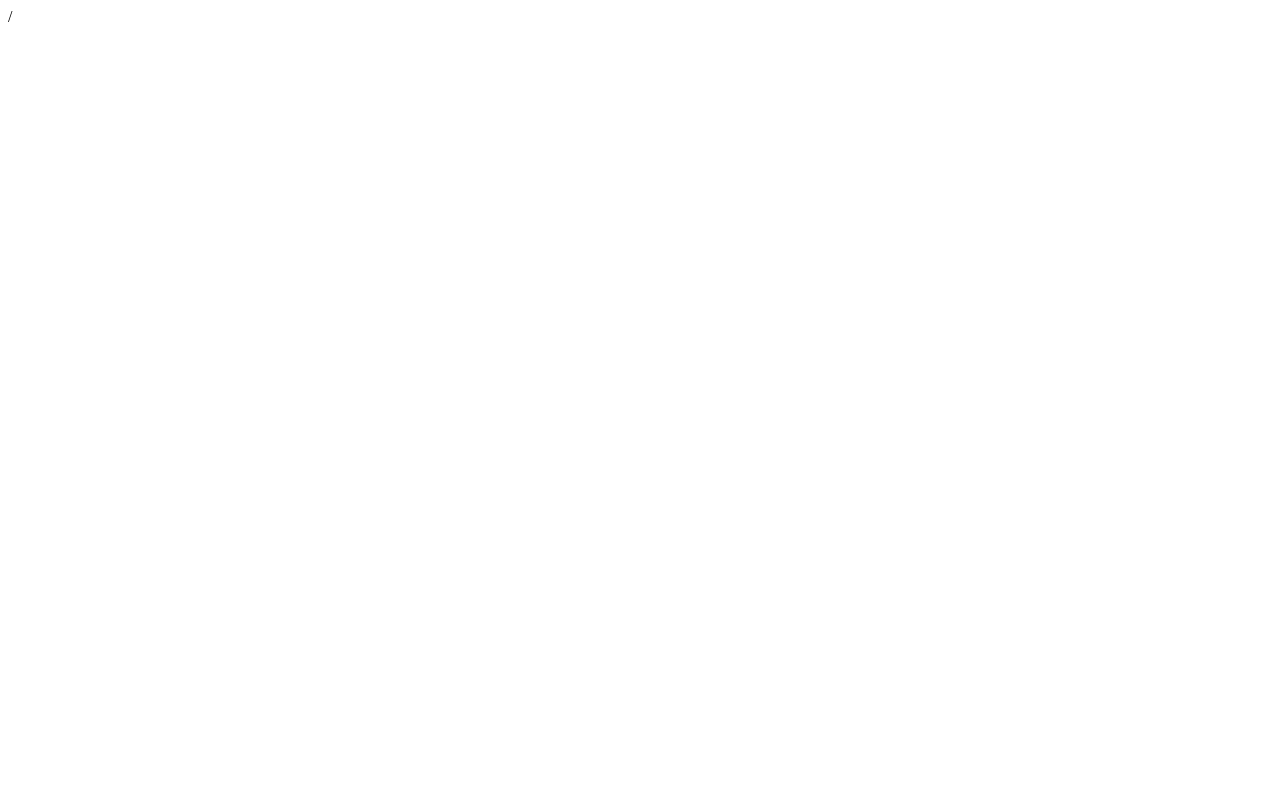
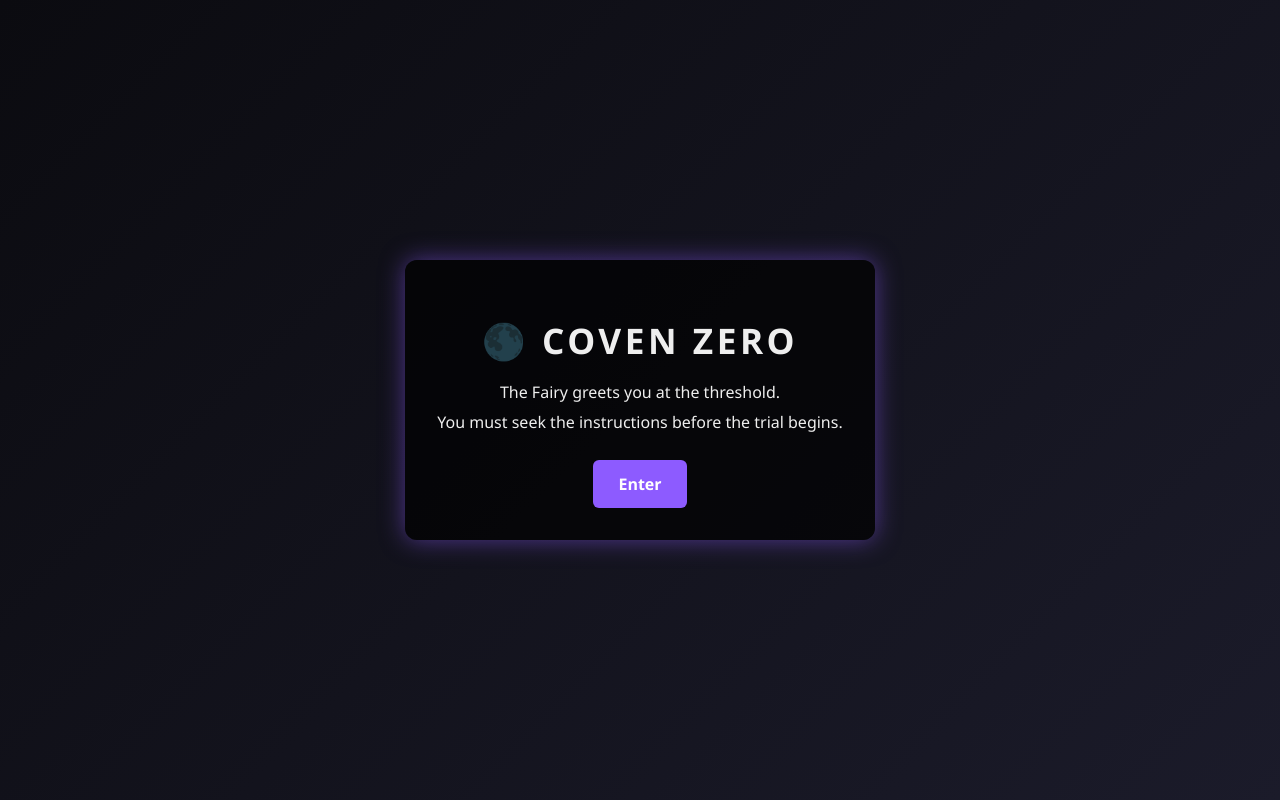
Before and after one commit to catch1981/Welcomfairydiscordbot, a plain HTML site: page index.html in a window 1280 px wide. Drawn offline with Linux system fonts and the light colour scheme.

Commit message:
Update index.html

```diff
--- a/index.html
+++ b/index.html
@@ -1 +1,48 @@
-/
+<!DOCTYPE html>
+<html lang="en">
+<head>
+  <meta charset="UTF-8" />
+  <meta name="viewport" content="width=device-width, initial-scale=1" />
+  <title>COVEN ZERO — Welcome</title>
+  <style>
+    body {
+      margin: 0;
+      font-family: "Segoe UI", sans-serif;
+      color: #eee;
+      background: linear-gradient(135deg, #0b0b10, #1b1b2a);
+      display: flex;
+      align-items: center;
+      justify-content: center;
+      height: 100vh;
+      text-align: center;
+    }
+    .box {
+      background: rgba(0,0,0,0.7);
+      padding: 2em;
+      border-radius: 12px;
+      box-shadow: 0 0 25px rgba(141,91,255,0.5);
+      max-width: 600px;
+    }
+    h1 { font-size: 2.2em; margin-bottom: 0.5em; letter-spacing: 0.1em; }
+    p { margin: 0.5em 0; }
+    a.button {
+      display: inline-block;
+      margin-top: 1.2em;
+      padding: 0.8em 1.6em;
+      background: #8d5bff;
+      color: #fff;
+      text-decoration: none;
+      border-radius: 6px;
+      font-weight: bold;
+    }
+  </style>
+</head>
+<body>
+  <div class="box">
+    <h1>🌑 COVEN ZERO</h1>
+    <p>The Fairy greets you at the threshold.</p>
+    <p>You must seek the instructions before the trial begins.</p>
+    <a class="button" href="instructions.html">Enter</a>
+  </div>
+</body>
+</html>
```
